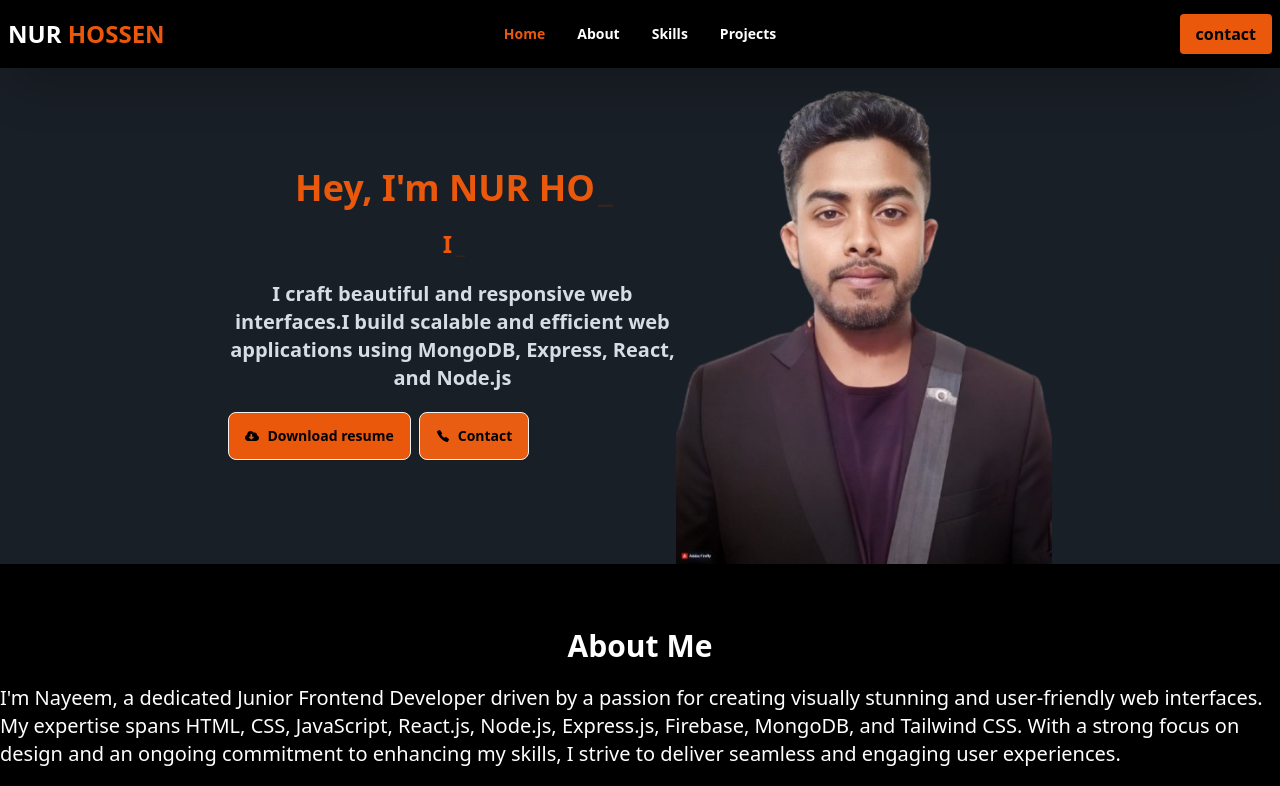
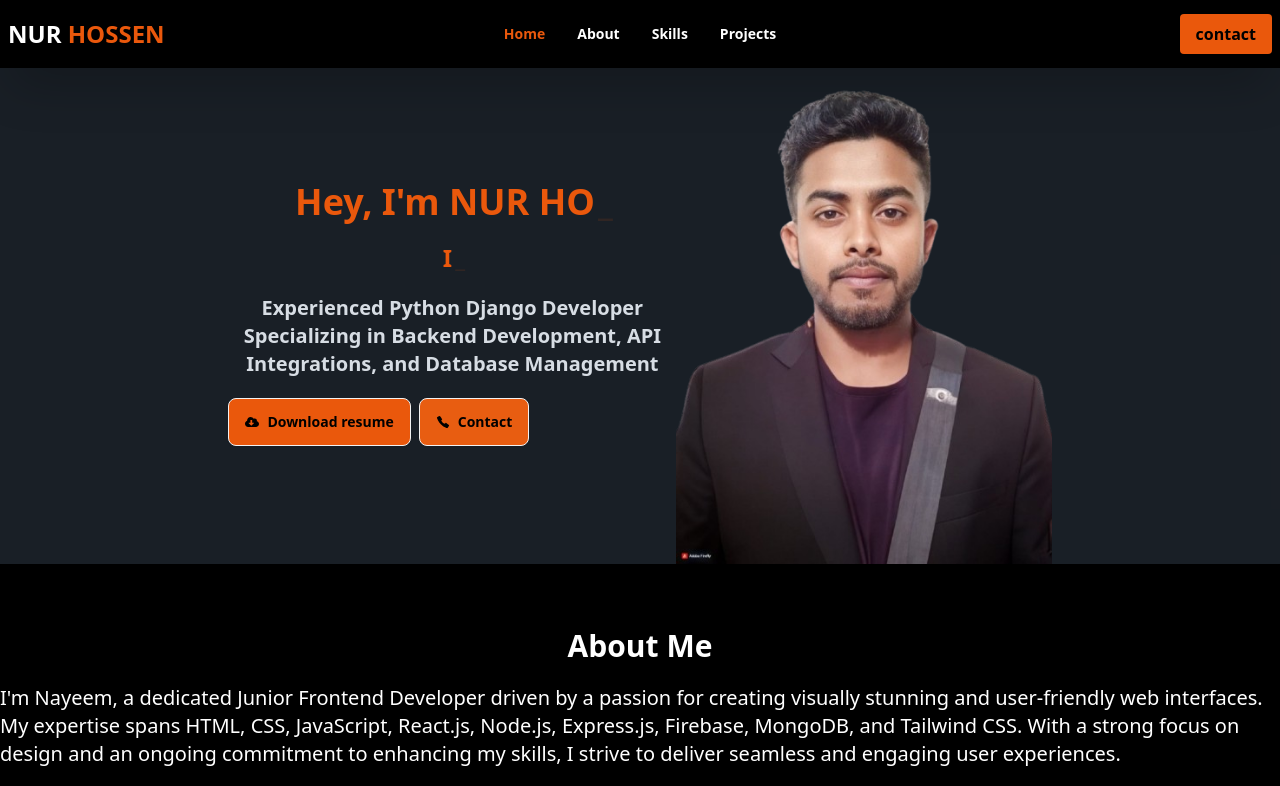
Before and after one commit to nayeem-miah/nur-hussiain, a React (Vite) app: page / in a window 1280 px wide. Shown: the top 786 px of the page. Built offline with nearby package versions, Linux system fonts and the light colour scheme.

Commit message:
banner done

```diff
--- a/src/Pages/Home/Banner/Banner.jsx
+++ b/src/Pages/Home/Banner/Banner.jsx
@@ -45,9 +45,7 @@ const Banner = () => {
           </h1>
 
           <p className="mb-5 font-bold lg:text-xl text-xs">
-            I craft beautiful and responsive web interfaces.I build scalable and
-            efficient web applications using MongoDB, Express, React, and
-            Node.js
+          Experienced Python Django Developer Specializing in Backend Development, API Integrations, and Database Management
           </p>
           <div className="flex gap-2 items-center ">
             <a
```
